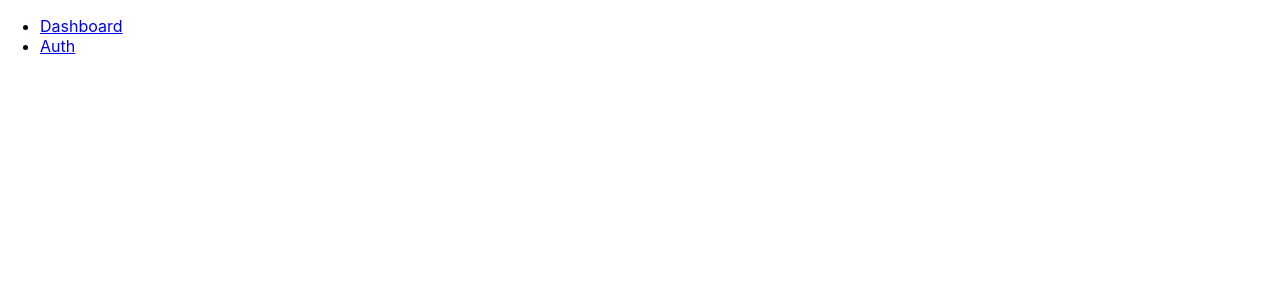
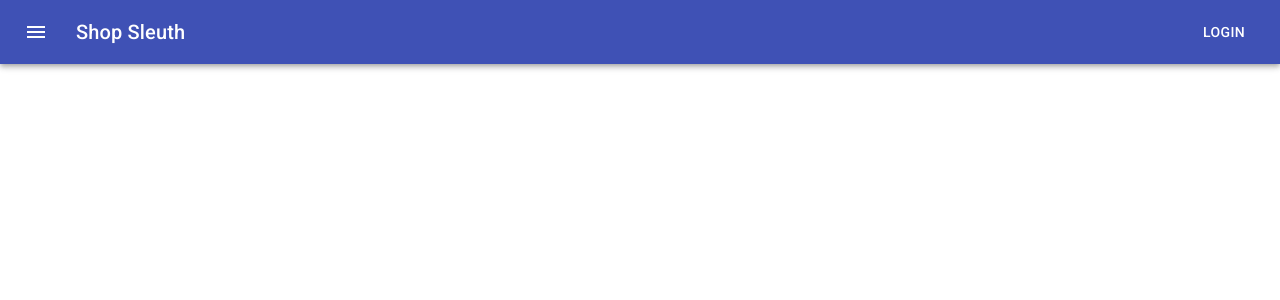
Before and after one commit to awwester/react-ant, a React (Create React App) app: page / in a window 1280 px wide. Shown: the top 300 px of the page. Built offline with nearby package versions, Linux system fonts and the light colour scheme.

Commit message:
Add material-ui.

```diff
--- a/package.json
+++ b/package.json
@@ -3,6 +3,8 @@
   "version": "0.1.0",
   "private": true,
   "dependencies": {
+    "@material-ui/core": "^4.9.8",
+    "@material-ui/icons": "^4.9.1",
     "@testing-library/jest-dom": "^4.2.4",
     "@testing-library/react": "^9.3.2",
     "@testing-library/user-event": "^7.1.2",
--- a/public/index.html
+++ b/public/index.html
@@ -24,7 +24,9 @@
       work correctly both with client-side routing and a non-root public URL.
       Learn how to configure a non-root public URL by running `npm run build`.
     -->
-    <title>React App</title>
+    <title>Shop Sleuth</title>
+    <link rel="stylesheet" href="https://fonts.googleapis.com/css?family=Roboto:300,400,500,700&display=swap" />
+    <link rel="stylesheet" href="https://fonts.googleapis.com/icon?family=Material+Icons" />
   </head>
   <body>
     <noscript>You need to enable JavaScript to run this app.</noscript>
--- a/src/routes/Landing/index.js
+++ b/src/routes/Landing/index.js
@@ -1,19 +1,46 @@
 import React from 'react';
-import { Link } from 'react-router-dom';
+import { useHistory } from 'react-router-dom';
+import { makeStyles } from '@material-ui/core/styles';
+import AppBar from '@material-ui/core/AppBar';
+import Toolbar from '@material-ui/core/Toolbar';
+import Typography from '@material-ui/core/Typography';
+import Button from '@material-ui/core/Button';
+import IconButton from '@material-ui/core/IconButton';
+import MenuIcon from '@material-ui/icons/Menu';
 
-export default function () {
+const useStyles = makeStyles((theme) => ({
+  root: {
+    flexGrow: 1,
+  },
+  menuButton: {
+    marginRight: theme.spacing(2),
+  },
+  title: {
+    flexGrow: 1,
+  },
+}));
+
+export default function ButtonAppBar() {
+  const classes = useStyles();
+  const history = useHistory();
+
+  const handleLoginClick = () => {
+    history.push('/auth');
+  }
+
   return (
-    <div>
-      <nav>
-        <ul>
-          <li>
-            <Link to="/dashboard">Dashboard</Link>
-          </li>
-          <li>
-            <Link to="/auth">Auth</Link>
-          </li>
-        </ul>
-      </nav>
+    <div className={classes.root}>
+      <AppBar position="static">
+        <Toolbar>
+          <IconButton edge="start" className={classes.menuButton} color="inherit" aria-label="menu">
+            <MenuIcon />
+          </IconButton>
+          <Typography variant="h6" className={classes.title}>
+            Shop Sleuth
+          </Typography>
+          <Button color="inherit" onClick={handleLoginClick}>Login</Button>
+        </Toolbar>
+      </AppBar>
     </div>
-  )
+  );
 }
```
Also changed, not shown: 1 other file (tests, documents, lock files or other folders).
